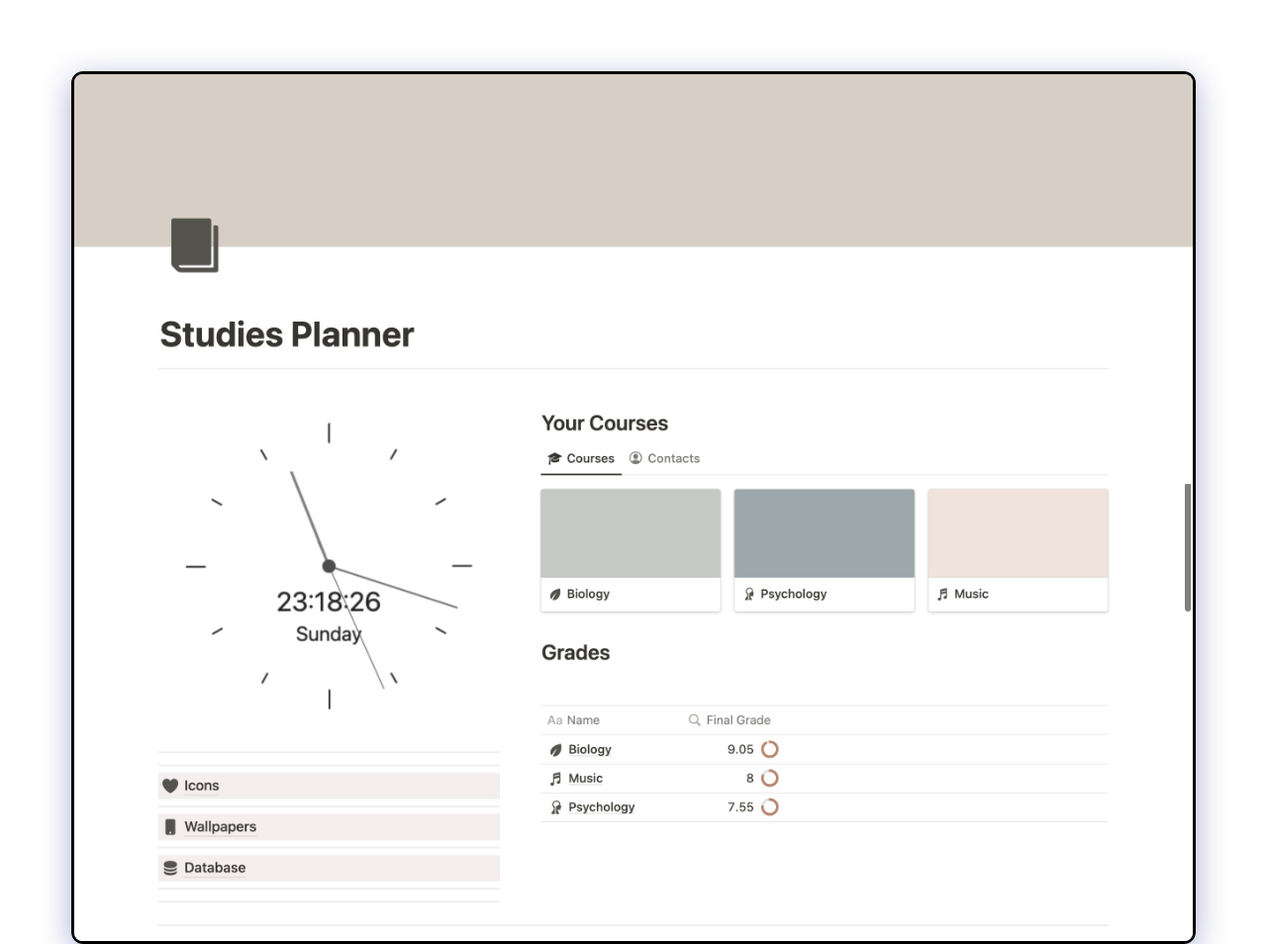
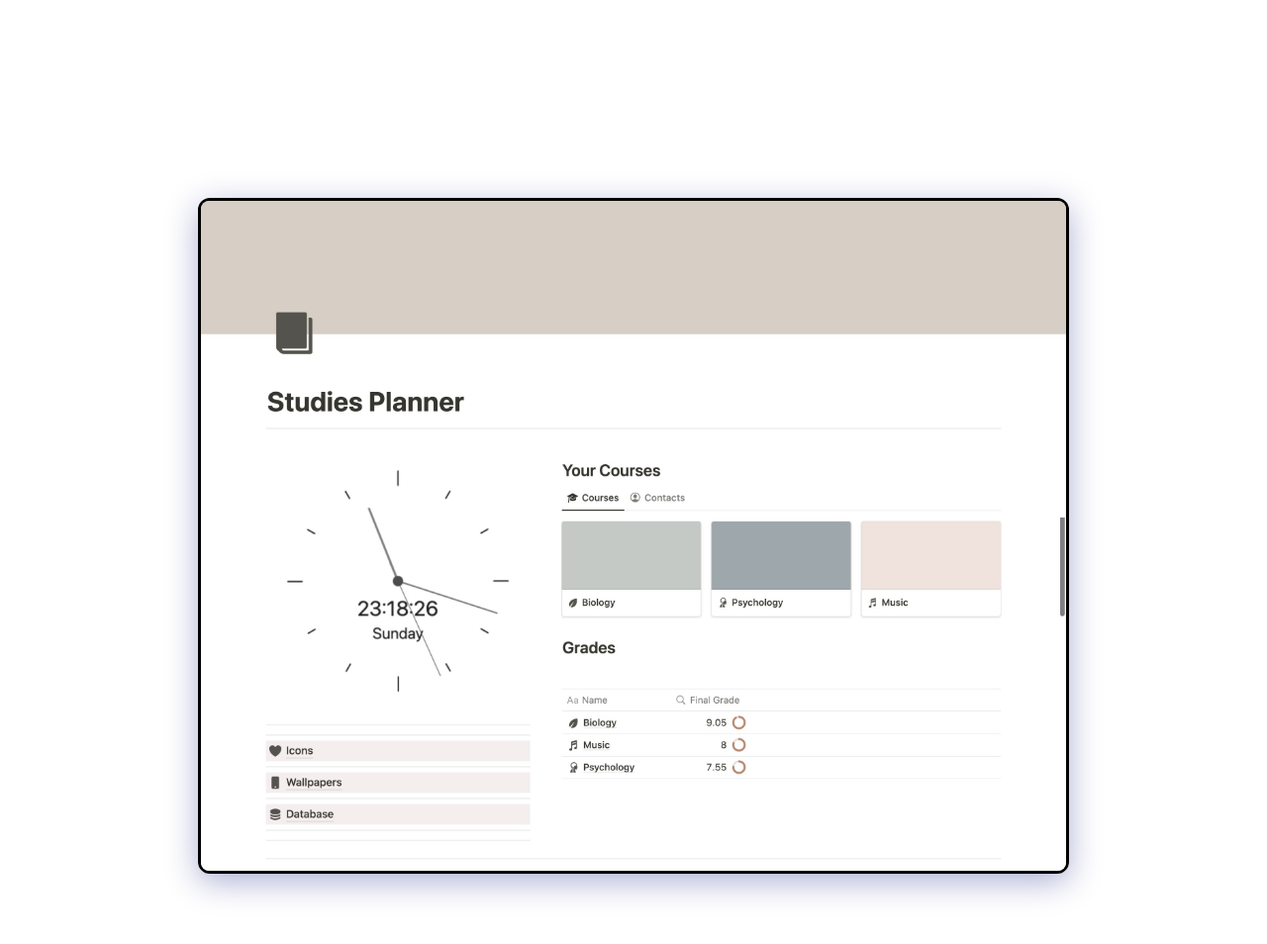
Before and after one commit to T3lmoDev/student-planner, a plain HTML site: page index.html in a window 1280 px wide. Shown: the top 954 px of the page at 99% size. Drawn offline with Linux system fonts and the light colour scheme.

Commit message:
Update style.css

```diff
--- a/style.css
+++ b/style.css
@@ -2,7 +2,7 @@ body {
     display: flex;
     align-items: center;
     justify-content: center;
-    padding: 5vw;
+    padding: 15vw;
 }
 
 .tilt {
```
